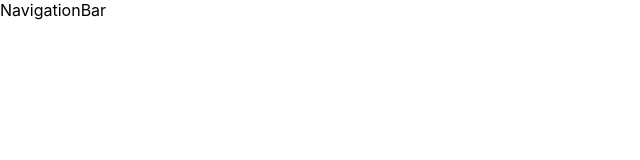
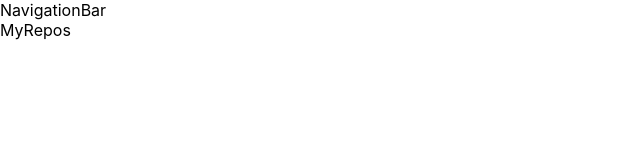
Before and after one commit to Kourtneyq2/diary, a React (Create React App) app: page /my-repos in a window 1280 px wide. Before the commit this address had no page. Shown: the top 160 px of the page, without its empty margins (0-640 px from the left). Built offline with nearby package versions, Linux system fonts and the light colour scheme.

Commit message:
Pages correction

```diff
--- a/src/AppRoutes.js
+++ b/src/AppRoutes.js
@@ -8,8 +8,8 @@
   return (
     <Routes>
       <Route path="/" element={<Home />} />
-      <Route path="/myrepos" element={<MyRepos />} />
-      <Route path="" element={<NotFound />} />
+      <Route path="/my-repos" element={<MyRepos />} />
+      <Route path="*" element={<NotFound />} />
     </Routes>
   );
 };
```
